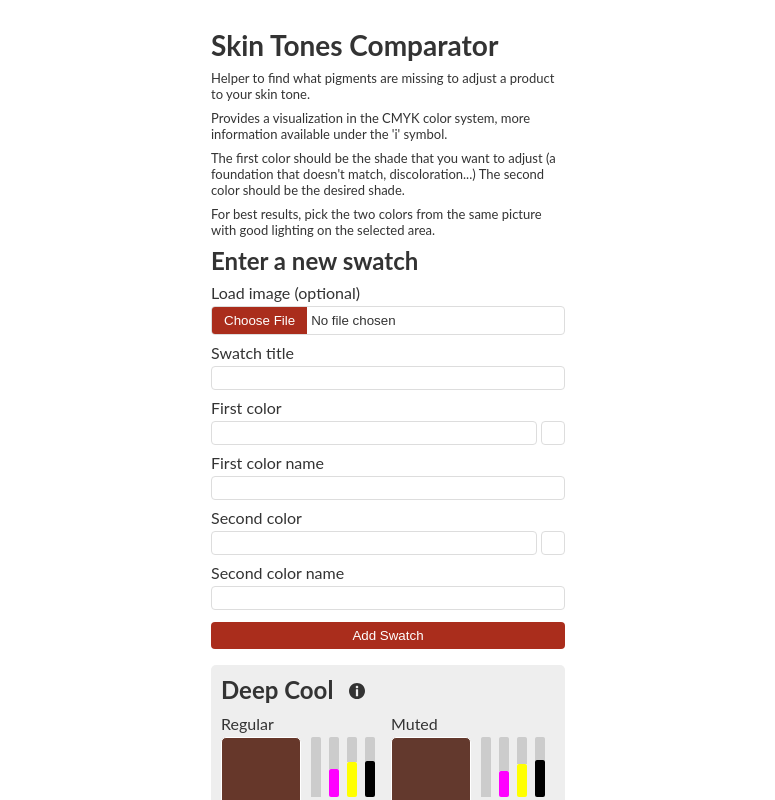
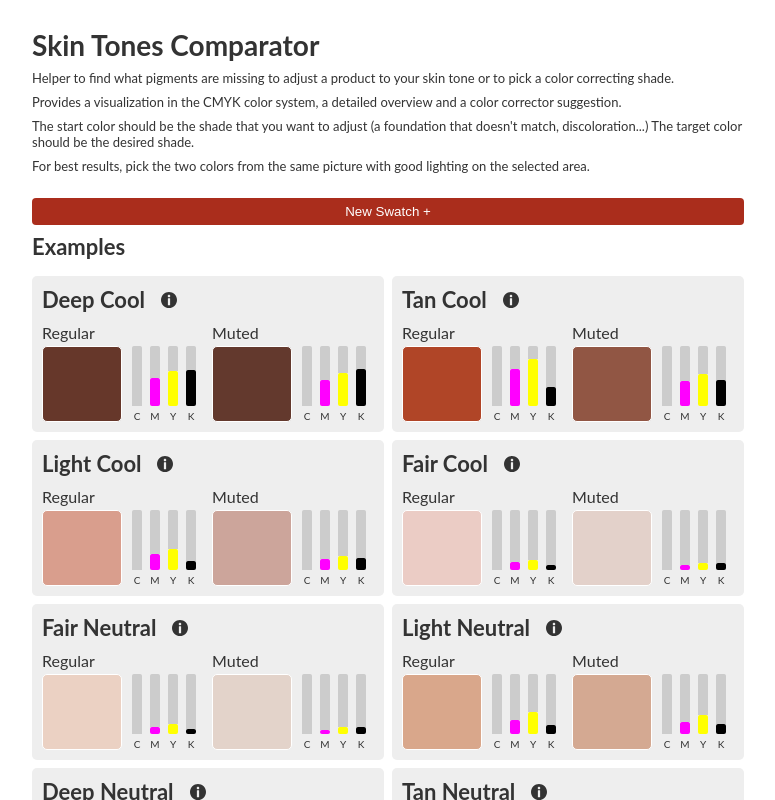
Before and after one commit to FlorenceBolsee/skinToneComparator, a React (Vite) app: page / in a window 1280 px wide. Shown: the top 800 px of the page, without its empty margins (252-1027 px from the left). Built offline with nearby package versions, Linux system fonts and the light colour scheme.

Commit message:
ux improvements

```diff
--- a/src/App.tsx
+++ b/src/App.tsx
@@ -7,15 +7,15 @@ const App = () => {
 			<h1>Skin Tones Comparator</h1>
 			<p className="description">
 				Helper to find what pigments are missing to adjust a product to your
-				skin tone.
+				skin tone or to pick a color correcting shade.
 			</p>
 			<p className="description">
-				Provides a visualization in the CMYK color system, more information
-				available under the 'i' symbol.
+				Provides a visualization in the CMYK color system, a detailed overview
+				and a color corrector suggestion.
 			</p>
 			<p className="description">
-				The first color should be the shade that you want to adjust (a
-				foundation that doesn't match, discoloration...) The second color should
+				The start color should be the shade that you want to adjust (a
+				foundation that doesn't match, discoloration...) The target color should
 				be the desired shade.
 			</p>
 			<p className="description">
@@ -23,6 +23,7 @@ const App = () => {
 				lighting on the selected area.
 			</p>
 			<ColorsFromInput />
+			<h2>Examples</h2>
 			<ColorsFromDataset />
 		</div>
 	);
--- a/src/components/ColorFromImage/ColorFromImage.tsx
+++ b/src/components/ColorFromImage/ColorFromImage.tsx
@@ -126,6 +126,7 @@ const ColorFromImage = ({
 			naturalHeight * scale,
 		);
 		setImageData(ctx.getImageData(0, 0, width, IMAGE_HEIGHT).data);
+		if (!selecting) setSelecting('colorA');
 	};
 
 	const handleSelectionClick = (currentColor: 'colorA' | 'colorB') => {
@@ -137,7 +138,10 @@ const ColorFromImage = ({
 	};
 
 	const handleCanvasClick: MouseEventHandler<HTMLCanvasElement> = (event) => {
-		if (!selecting) return;
+		if (!selecting) {
+			setSelecting('colorA');
+			return;
+		}
 
 		const backgroundColor =
 			viewFinder.background === 'transparent'
@@ -145,6 +149,7 @@ const ColorFromImage = ({
 				: viewFinder.background;
 
 		onInput(backgroundColor, selecting);
+		setSelecting(selecting === 'colorA' ? 'colorB' : null);
 	};
 
 	const getCanvasColor = (
@@ -299,7 +304,7 @@ const ColorFromImage = ({
 								if (event.target.checked) handleSelectionClick('colorA');
 							}}
 						/>
-						First color
+						Start color
 					</label>
 					<label htmlFor="selectingColorB">
 						<input
@@ -312,7 +317,7 @@ const ColorFromImage = ({
 								if (event.target.checked) handleSelectionClick('colorB');
 							}}
 						/>
-						Second color
+						Target color
 					</label>
 				</div>
 				<canvas
--- a/src/components/ColorInfo/ColorInfo.scss
+++ b/src/components/ColorInfo/ColorInfo.scss
@@ -23,3 +23,8 @@
 .color-line:not(:last-child) {
 	margin-bottom: 4px;
 }
+
+.corrector-info {
+	font-size: 16px;
+	margin-top: var(--gap);
+}
--- a/src/components/ColorInfo/ColorInfo.tsx
+++ b/src/components/ColorInfo/ColorInfo.tsx
@@ -106,7 +106,7 @@ const ColorInfo = ({ colorA, colorB }: { colorA: Color; colorB: Color }) => {
 
 	return (
 		<div className="color-info">
-			<h3>{colorA.name || 'First color'}:</h3>
+			<h3>{colorA.name || 'Start color'}:</h3>
 			<p>
 				<strong>CMYK </strong>
 				<span
@@ -117,7 +117,7 @@ const ColorInfo = ({ colorA, colorB }: { colorA: Color; colorB: Color }) => {
 				<strong>Skin tone: </strong>
 				<span>{skinCategoryPicker(colorA.cmyk, cmyk2hsl(colorA.cmyk))}</span>
 			</p>
-			<h3>{colorB.name || 'Second color'}:</h3>
+			<h3>{colorB.name || 'Target color'}:</h3>
 			<p>
 				<strong>CMYK </strong>
 				<span
@@ -129,8 +129,8 @@ const ColorInfo = ({ colorA, colorB }: { colorA: Color; colorB: Color }) => {
 				<span>{skinCategoryPicker(colorB.cmyk, cmyk2hsl(colorB.cmyk))}</span>
 			</p>
 			<h3>
-				{colorA.name || 'First color'} compared to{' '}
-				{colorB.name || 'second color'}:
+				{colorA.name || 'Start color'} compared to{' '}
+				{colorB.name || 'Target color'}:
 			</h3>
 			<ul>
 				{Object.entries(differences).map(([key, value], idx) => (
@@ -153,7 +153,7 @@ const ColorInfo = ({ colorA, colorB }: { colorA: Color; colorB: Color }) => {
 				))}
 			</ul>
 			{getCorrector(differences).length > 0 && (
-				<p>
+				<p className="corrector-info">
 					<strong>Corrector shade: </strong>
 					<span>{getCorrector(differences)}</span>
 				</p>
--- a/src/components/ColorInput/ColorInput.scss
+++ b/src/components/ColorInput/ColorInput.scss
@@ -1,8 +1,48 @@
 .color-input {
 	margin: var(--gap);
-	display: flex;
-	flex-flow: column;
-	gap: 4px;
+
+	@media screen and (min-width: 920px) {
+		margin-top: 16px;
+	}
+
+	.image-picker,
+	.form-part {
+		display: flex;
+		flex-flow: column;
+		gap: 4px;
+	}
+
+	form {
+		display: flex;
+		flex-flow: column;
+		gap: 4px;
+
+		@media screen and (min-width: 920px) {
+			display: grid;
+			grid-template-columns: 1fr 1fr;
+			grid-gap: 4px 16px;
+			grid-template-areas:
+				'title title'
+				'image form'
+				'submit submit';
+
+			h2 {
+				grid-area: title;
+			}
+
+			.image-picker {
+				grid-area: image;
+			}
+
+			.form-part {
+				grid-area: form;
+			}
+
+			button {
+				grid-area: submit;
+			}
+		}
+	}
 
 	input {
 		border-radius: 4px;
@@ -41,3 +81,7 @@
 		}
 	}
 }
+
+.color-add {
+	width: 100%;
+}
--- a/src/components/ColorInput/ColorInput.tsx
+++ b/src/components/ColorInput/ColorInput.tsx
@@ -49,6 +49,7 @@ const ColorInput = ({
 	};
 
 	const [state, setState] = useState(defaultState);
+	const [addingSwatch, setAddingSwatch] = useState(false);
 
 	const handleChange = (
 		color: ColorResult,
@@ -74,6 +75,7 @@ const ColorInput = ({
 		const newSwatch = { ...state };
 		newSwatch.id = String(Date.now());
 		onSubmit(newSwatch);
+		setAddingSwatch(false);
 		setState(defaultState);
 	};
 
@@ -91,9 +93,19 @@ const ColorInput = ({
 	};
 
 	return (
-		<form className="color-input" onSubmit={handleSubmit}>
+		<div className="color-input">
+			{!addingSwatch && (
+				<button className="color-add" onClick={() => setAddingSwatch(true)}>
+					New Swatch +
+				</button>
+			)}
+			{addingSwatch && (
+				<form onSubmit={handleSubmit}>
 					<h2>Enter a new swatch</h2>
+					<fieldset className="image-picker">
 						<ColorFromImage onInput={handleInput} />
+					</fieldset>
+					<fieldset className="form-part">
 						<label htmlFor="color-title">Swatch title</label>
 						<input
 							id="color-title"
@@ -103,13 +115,13 @@ const ColorInput = ({
 							onChange={(event) => handleNames(event.target.value, 'title')}
 						/>
 						<ColorFieldWithPicker
-				label="First color"
+							label="Start color *"
 							name="color-a"
 							value={state.colorA.value}
 							onChange={(color) => handleChange(color, 'colorA')}
 							onInput={(event) => handleInput(event.target.value, 'colorA')}
 						/>
-			<label htmlFor="color-a-name">First color name</label>
+						<label htmlFor="color-a-name">Start color name</label>
 						<input
 							id="color-a-name"
 							name="color-a-name"
@@ -118,13 +130,13 @@ const ColorInput = ({
 							onChange={(event) => handleNames(event.target.value, 'colorA')}
 						/>
 						<ColorFieldWithPicker
-				label="Second color"
+							label="Target color *"
 							name="color-b"
 							value={state.colorB.value}
 							onChange={(color) => handleChange(color, 'colorB')}
 							onInput={(event) => handleInput(event.target.value, 'colorB')}
 						/>
-			<label htmlFor="color-b-name">Second color name</label>
+						<label htmlFor="color-b-name">Target color name</label>
 						<input
 							id="color-b-name"
 							name="color-b-name"
@@ -132,8 +144,11 @@ const ColorInput = ({
 							value={state.colorB.name}
 							onChange={(event) => handleNames(event.target.value, 'colorB')}
 						/>
+					</fieldset>
 					<button type="submit">Add Swatch</button>
 				</form>
+			)}
+		</div>
 	);
 };
 
--- a/src/components/ColorList/ColorList.scss
+++ b/src/components/ColorList/ColorList.scss
@@ -5,4 +5,9 @@
 	gap: var(--gap);
 	padding: var(--gap);
 	width: 100%;
+
+	@media screen and (min-width: 920px) {
+		display: grid;
+		grid-template-columns: 1fr 1fr;
+	}
 }
--- a/src/components/ColorPair/ColorPair.scss
+++ b/src/components/ColorPair/ColorPair.scss
@@ -7,6 +7,7 @@
 	border-radius: var(--border-radius);
 	position: relative;
 	width: 100%;
+	height: 100%;
 
 	h2 {
 		display: inline-block;
--- a/src/index.scss
+++ b/src/index.scss
@@ -12,6 +12,8 @@ button {
 
 body {
 	background: var(--color-surface);
+	width: 100svw;
+	display: flex;
 
 	&.prevent-scroll {
 		height: 100svh;
@@ -25,14 +27,26 @@ body {
 	--swatch-width: 160px;
 	font-family: 'Lato', helvetica, arial, sans-serif;
 	color: var(--color-text);
-	width: 100vw;
-	display: flex;
-	justify-content: center;
+	width: 100%;
+	overflow-x: clip;
 }
 
 .app {
-	max-width: calc(var(--swatch-width) * 2 + 50px);
-	padding-top: 20px;
+	width: 100%;
+	max-width: calc(var(--swatch-width) * 2 + var(--padding) * 5);
+	padding: 20px 0;
+	margin: 0 auto;
+
+	@media screen and (min-width: 920px) {
+		max-width: calc(var(--swatch-width) * 4 + var(--padding) * 8 + var(--gap));
+	}
+
+	& > {
+		h1,
+		h2 {
+			margin: var(--gap);
+		}
+	}
 }
 
 .cyan,
@@ -84,7 +98,15 @@ body {
 	font-size: 13px;
 }
 
-#root h1 {
-	margin: var(--gap);
-	font-size: var(--text-large);
+#root {
+	h1 {
+		font-size: var(--text-extra-large);
+	}
+	h2 {
+		font-size: var(--text-large);
+	}
 }
+
+fieldset {
+	border: none;
+}
--- a/src/styles/variables.scss
+++ b/src/styles/variables.scss
@@ -14,5 +14,6 @@
 	--button-padding: 6px 12px;
 	--text-small: 10px;
 	--text-medium: 12px;
-	--text-large: 28px;
+	--text-large: 22px;
+	--text-extra-large: 28px;
 }
```
Lines whose indentation alone changed are shown as unchanged.
